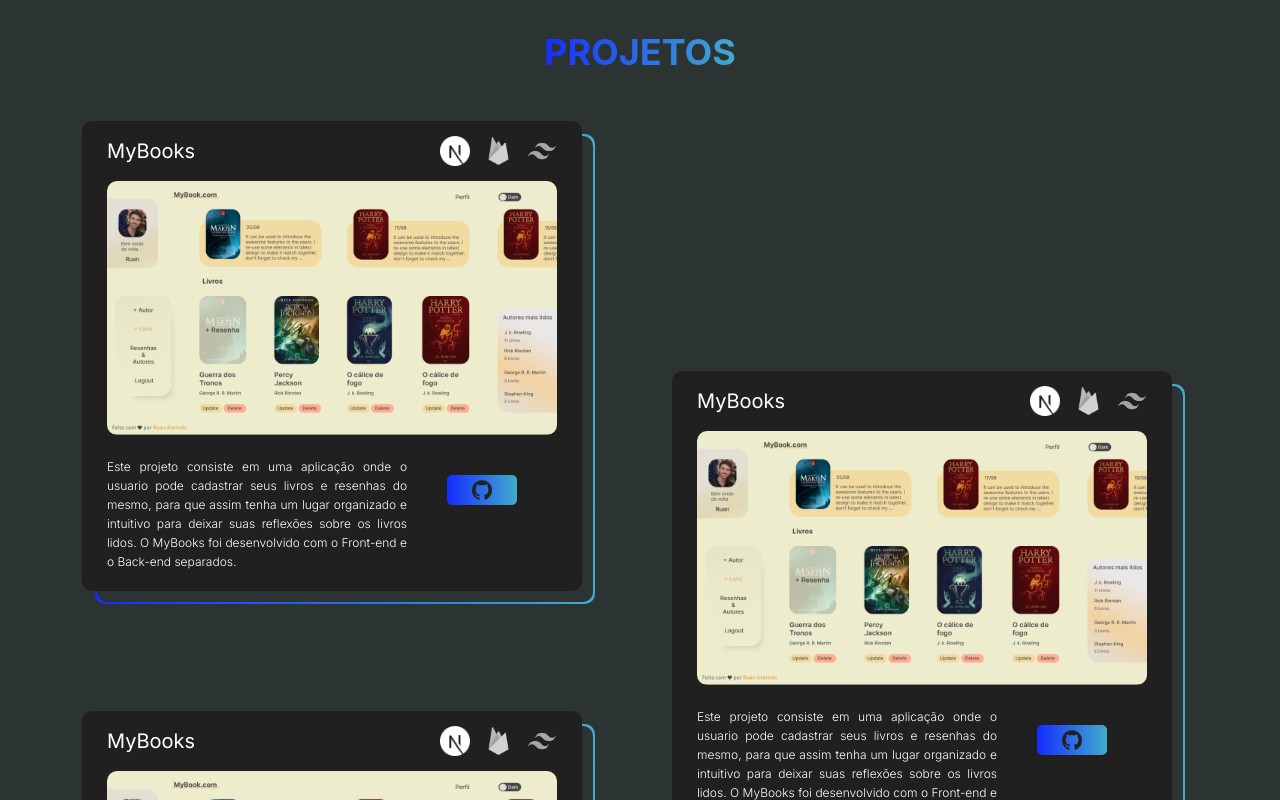
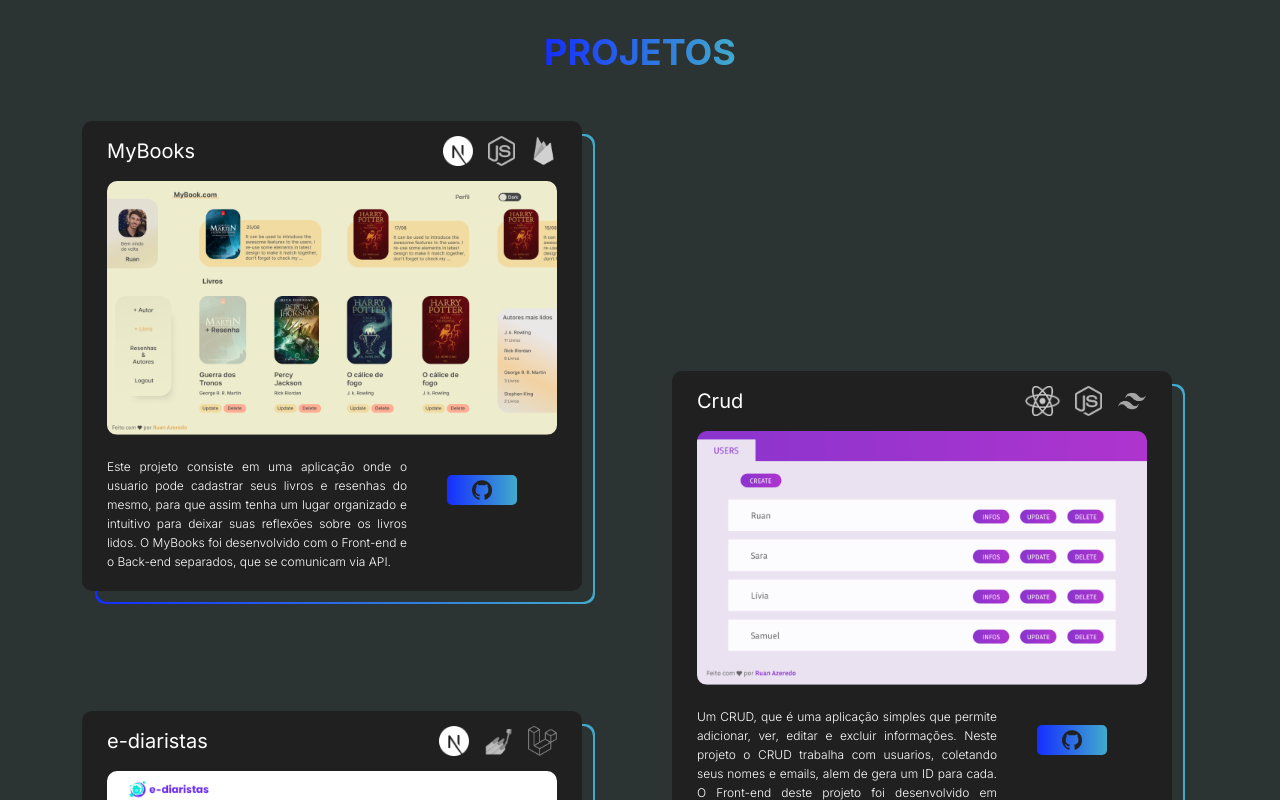
Before and after one commit to Ruan-Azeredo/portifolio, a React (Create React App) app: page / in a window 1280 px wide. Shown: the part 1780-2580 px from the top of the page. Built offline with nearby package versions, Linux system fonts and the light colour scheme; a web font is replaced by a local one.

Commit message:
:construction: build: adiciona infos aos projetos

```diff
--- a/src/Projetos.jsx
+++ b/src/Projetos.jsx
@@ -10,28 +10,32 @@ export default function Projetos() {
                     <ProjetoCard
                         name='MyBooks'
                         icon1='next-icon.png'
-                        icon2='firebase-icon.png'
-                        icon3='tailwind-icon.png'
+                        icon2='node-icon.png'
+                        icon3='firebase-icon.png'
                         screen='telamybooks.png'
-                        description='Este projeto consiste em uma aplicação onde o usuario pode cadastrar seus livros e resenhas do mesmo, para que assim tenha um lugar organizado e intuitivo para deixar suas reflexões sobre os livros lidos. O MyBooks foi desenvolvido com o Front-end e o Back-end separados.'
+                        description='Este projeto consiste em uma aplicação onde o usuario pode cadastrar seus livros e resenhas do mesmo, para que assim tenha um lugar organizado e intuitivo para deixar suas reflexões sobre os livros lidos. O MyBooks foi desenvolvido com o Front-end e o Back-end separados, que se comunicam via API.'
+                        link='https://github.com/Ruan-Azeredo/MyBooks'
                     />
                     <ProjetoCard
-                        name='MyBooks'
+                        name='e-diaristas'
                         icon1='next-icon.png'
-                        icon2='firebase-icon.png'
-                        icon3='tailwind-icon.png'
-                        screen='telamybooks.png'
-                        description='Este projeto consiste em uma aplicação onde o usuario pode cadastrar seus livros e resenhas do mesmo, para que assim tenha um lugar organizado e intuitivo para deixar suas reflexões sobre os livros lidos. O MyBooks foi desenvolvido com o Front-end e o Back-end separados.'
+                        icon2='stayled-icon.png'
+                        icon3='laravel-icon.png'
+                        screen='telaediaristas.png'
+                        description='Este projeto foi desenvolvido no bootcamp da TreinaWeb, e consiste em um sistema com Back-end em Laravel onde pode-se cadastrar diaristas e gera uma API. A parte do Front-end foi desenvolvida em Next.js, onde o usuario digita um cep e o sistema mostra os diaristas presentes proximas ao cep.'
+                        link='https://github.com/Ruan-Azeredo/Bootcamp-Next-e-diaristas'
                     />
                 </div>
                 <div className="col2">
                 <ProjetoCard
-                        name='MyBooks'
-                        icon1='next-icon.png'
-                        icon2='firebase-icon.png'
+                        name='Crud'
+                        icon1='react-icon.png'
+                        icon2='node-icon.png'
                         icon3='tailwind-icon.png'
-                        screen='telamybooks.png'
-                        description='Este projeto consiste em uma aplicação onde o usuario pode cadastrar seus livros e resenhas do mesmo, para que assim tenha um lugar organizado e intuitivo para deixar suas reflexões sobre os livros lidos. O MyBooks foi desenvolvido com o Front-end e o Back-end separados.'
+                        screen='telacrud.png'
+                        description='Um CRUD, que é uma aplicação simples que permite adicionar, ver, editar e excluir informações. Neste projeto o CRUD trabalha com usuarios, coletando seus nomes e emails, alem de gera um ID para cada.
+                        O Front-end deste projeto foi desenvolvido em React.js, e o Back-end em Node.js.'
+                        link='https://github.com/Ruan-Azeredo/crud-usuarios-React-'
                     />
                 </div>
             </div>
```
